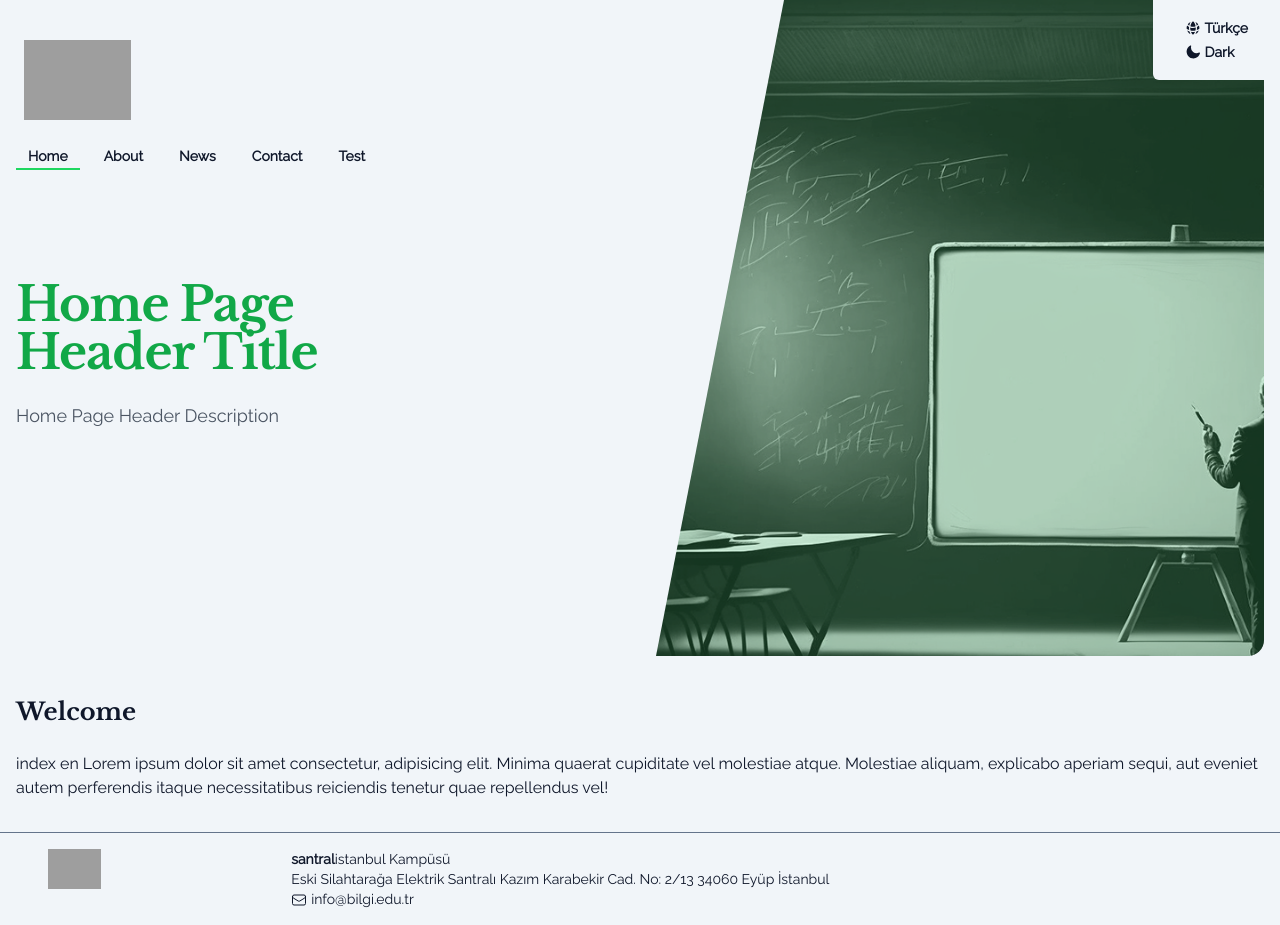
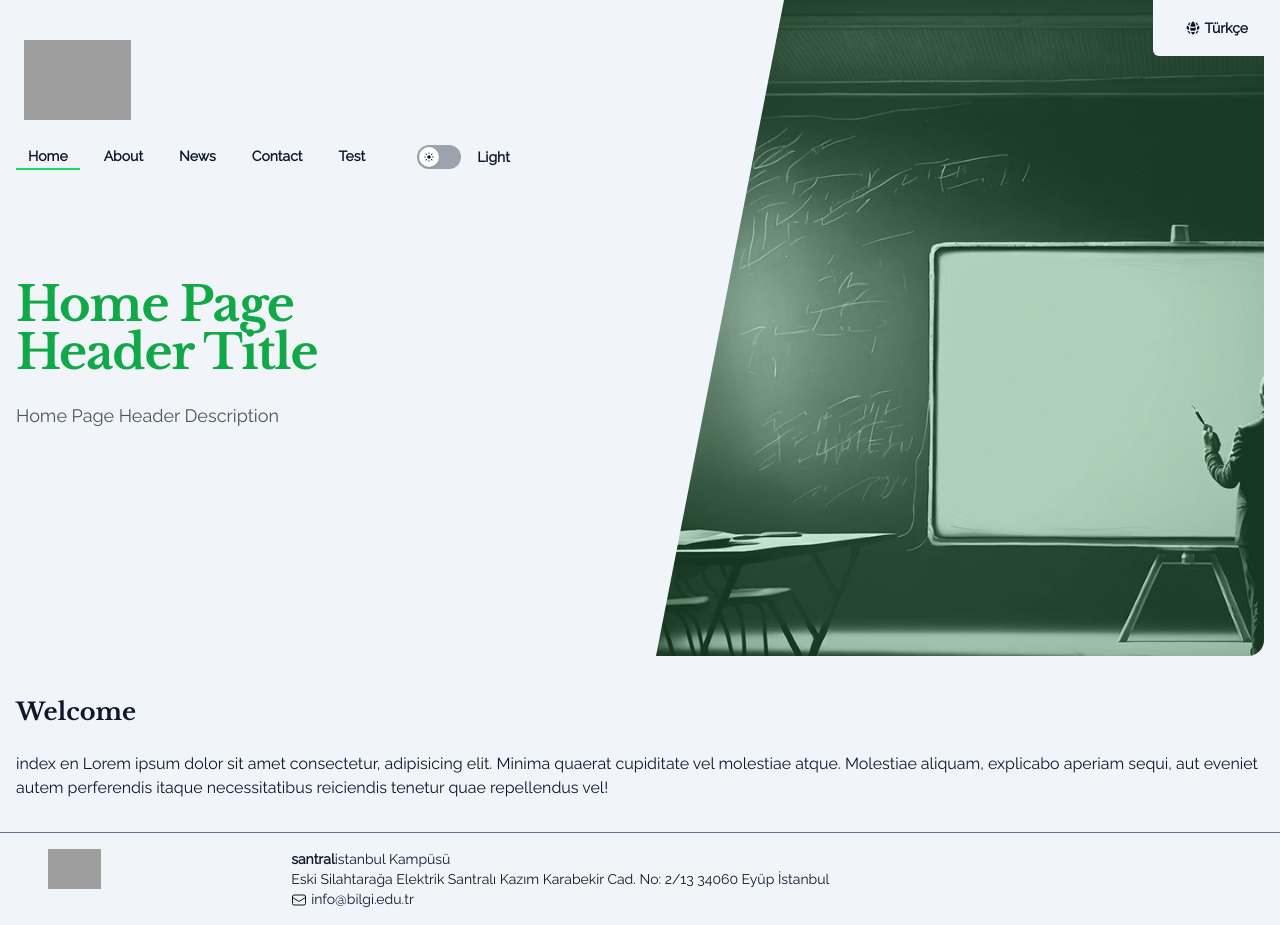
Before and after one commit to bilgi-webteam/nuxt3-boilerplate, a Nuxt app: page / in a window 1280 px wide. Built offline with nearby package versions, Linux system fonts and the light colour scheme; grey boxes are pictures that could not be loaded.

Commit message:
Refactor Header.vue to add ModeToggle component for dark/light mode switch

```diff
--- a/components/Header.vue
+++ b/components/Header.vue
@@ -49,6 +49,7 @@
 
 
             </div>
+            <div class="ml-10"><ModeToggle /></div>
           </nav>
           <!-- Desktop Menu End -->
         </div>
@@ -105,7 +106,7 @@
     <div class="relative">
       <div class="absolute right-0 z-50 hidden p-4 md:block dark:bg-slate-900 bg-slate-100 rounded-bl-md">
         <OtherLang class="text-sm font-semibold leading-6 text-slate-900 dark:text-slate-100 md:pl-4" />
-        <ColorModeSwitcherMenu class="md:pl-4" />
+        <!-- <ColorModeSwitcherMenu class="md:pl-4" /> -->
       </div>
       <div class="mx-auto max-w-7xl">
         <div class="relative z-10 pt-14 lg:w-full lg:max-w-2xl">
--- /dev/null
+++ b/components/ModeToggle.vue
@@ -0,0 +1,40 @@
+<template>
+  <div class="flex items-center gap-4">
+    <!-- Icon Toggle -->
+    <Switch v-model="isDarkMode" :class="[isDarkMode ? 'bg-malachite-600' : 'bg-gray-400', 'relative inline-flex h-6 w-11 flex-shrink-0 cursor-pointer rounded-full border-2 border-transparent transition-colors duration-200 ease-in-out focus:outline-none focus:ring-2 focus:ring-malachite-600 focus:ring-offset-2']" @change="toggleColorMode" @click="changeColor">
+      <span class="sr-only">Toggle Dark Mode</span>
+      <span :class="[isDarkMode ? 'translate-x-5' : 'translate-x-0', 'pointer-events-none relative inline-block h-5 w-5 transform rounded-full bg-white shadow ring-0 transition duration-200 ease-in-out']">
+        <span :class="[isDarkMode ? 'opacity-0 duration-100 ease-out' : 'opacity-100 duration-200 ease-in', 'absolute inset-0 flex h-full w-full items-center justify-center transition-opacity']" aria-hidden="true">
+          <SunIcon class="w-3 h-3 text-gray-900" />
+        </span>
+        <span :class="[isDarkMode ? 'opacity-100 duration-200 ease-in' : 'opacity-0 duration-100 ease-out', 'absolute inset-0 flex h-full w-full items-center justify-center transition-opacity']" aria-hidden="true">
+          <MoonIcon class="w-3 h-3 text-malachite-600" />
+        </span>
+      </span>
+    </Switch>
+    <span class="text-sm font-semibold leading-6 text-slate-900 dark:text-slate-100">
+      {{ isDarkMode ? $t('dark') : $t('light') }}
+    </span>
+
+  </div>
+</template>
+
+<script setup>
+import { Switch } from '@headlessui/vue'
+import { SunIcon, MoonIcon } from '@heroicons/vue/20/solid'
+
+
+const { t } = useI18n()
+const colorMode = useColorMode()
+const isDarkMode = ref(colorMode.value === 'dark')
+
+const toggleColorMode = () => {
+  isDarkMode.value = !isDarkMode.value
+  colorMode.preference = isDarkMode.value ? 'dark' : 'light'
+}
+const changeColor = () => (colorMode.preference = (colorMode.value === 'light' ? 'dark' : 'light'))
+</script>
+
+<style scoped>
+/* Add any additional styling here if needed */
+</style>
```
